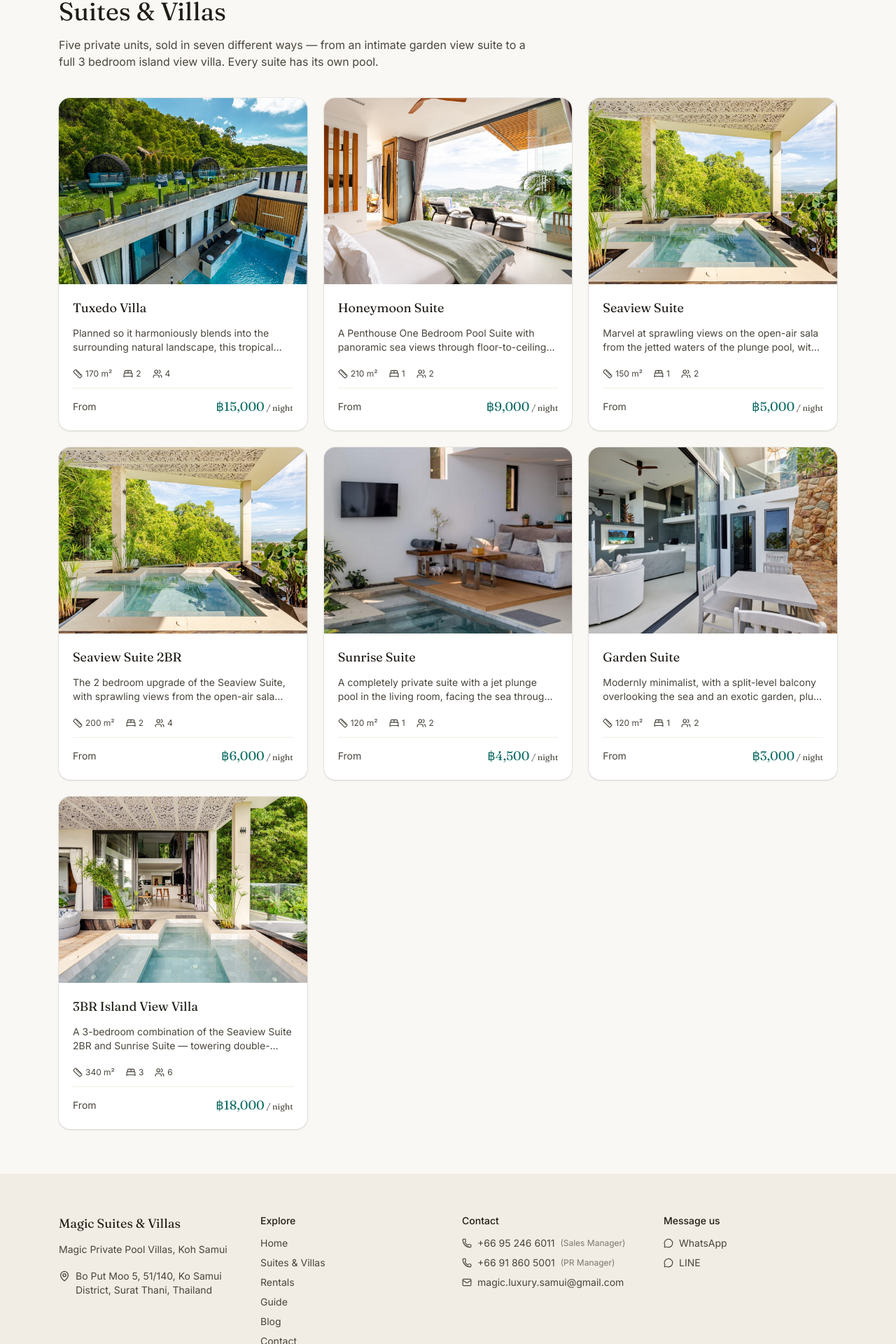
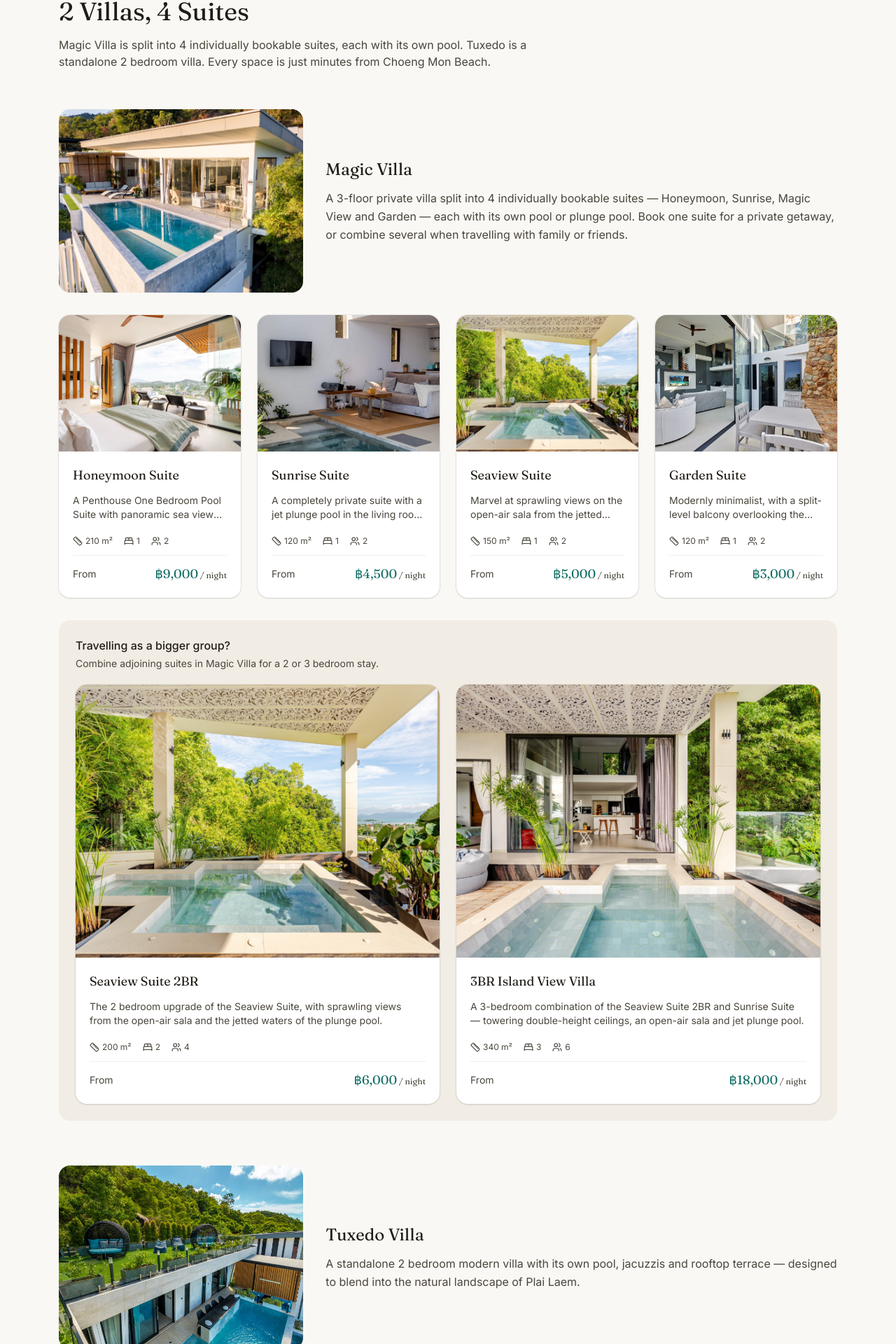
Before and after one commit to eldor1274/magicsamui-website, a Next.js app: page /rooms in a window 1280 px wide. Shown: the part 177-2097 px from the top of the page at 70% size. Built offline with nearby package versions, Linux system fonts and the light colour scheme; no server answers.

Commit message:
Restructure suites as 2 villas (Magic Villa's 4 suites + Tuxedo)
Groups Honeymoon/Sunrise/Seaview/Garden suites under Magic Villa with
combo bookings shown separately, and simplifies homepage stats to match
the current property layout and distances.

```diff
--- a/src/app/layout.tsx
+++ b/src/app/layout.tsx
@@ -20,7 +20,7 @@ const serif = Fraunces({
 export const metadata: Metadata = {
   title: "Magic Suites & Villas | Private Pool Villas in Koh Samui",
   description:
-    "Magic Suites & Villas offers private pool suites and villas on a hillside overlooking the gulf of Thailand in Koh Samui, minutes from Choeng Mon Beach.",
+    "Magic Suites & Villas offers 2 villas and 4 private pool suites on a hillside overlooking the gulf of Thailand in Koh Samui, 5 minutes from Choeng Mon Beach.",
   metadataBase: new URL(`https://${site.domain}`),
   verification: {
     google: process.env.NEXT_PUBLIC_GOOGLE_SITE_VERIFICATION,
--- a/src/app/page.tsx
+++ b/src/app/page.tsx
@@ -5,6 +5,8 @@ import BookNowButton from "@/components/BookNowButton";
 import RoomCard from "@/components/RoomCard";
 import { rooms } from "@/data/rooms";
 import { getAllBlogPosts } from "@/data/blog";
+
+const featuredRooms = rooms.filter((r) => r.slug !== "seaview-2br" && r.slug !== "island-view-3br");
 
 const essentials = [
   { icon: Wifi, label: "Free Wi-Fi" },
@@ -37,8 +39,8 @@ export default function Home() {
             Magic Private Pool Villas
           </h1>
           <p className="mt-4 max-w-lg text-stone-100/90">
-            2 minutes from Choeng Mon Beach. 5 private suites and villas, each
-            with its own pool, on a hillside overlooking the gulf of Thailand.
+            2 villas, 4 private suites — each with its own pool, on a hillside
+            overlooking the gulf of Thailand, just 5 minutes from the beach.
           </p>
           <div className="mt-8 flex flex-wrap gap-4">
             <BookNowButton />
@@ -55,9 +57,9 @@ export default function Home() {
       <section className="mx-auto grid max-w-6xl grid-cols-2 gap-6 px-5 py-14 text-center sm:grid-cols-4">
         {[
           ["2", "Villas, 1 location"],
-          ["2 min", "From Choeng Mon Beach"],
-          ["1 min", "To all groceries"],
-          ["5", "Units, 10 different ways"],
+          ["4", "Suites in Magic Villa"],
+          ["2 min", "To groceries by motorbike"],
+          ["5 min", "To the beach"],
         ].map(([stat, label]) => (
           <div key={label}>
             <p className="font-serif text-3xl text-pool">{stat}</p>
@@ -118,7 +120,7 @@ export default function Home() {
           </Link>
         </div>
         <div className="mt-8 grid gap-6 sm:grid-cols-2 lg:grid-cols-3">
-          {rooms.map((room) => (
+          {featuredRooms.map((room) => (
             <RoomCard key={room.slug} room={room} />
           ))}
         </div>
--- a/src/app/rooms/page.tsx
+++ b/src/app/rooms/page.tsx
@@ -1,28 +1,89 @@
 import type { Metadata } from "next";
+import Image from "next/image";
 import RoomCard from "@/components/RoomCard";
-import { rooms } from "@/data/rooms";
+import { getRoomBySlug } from "@/data/rooms";
+import { villas } from "@/data/villas";
 
 export const metadata: Metadata = {
   title: "Suites & Villas | Magic Suites & Villas",
   description:
-    "Explore our private pool suites and villas in Koh Samui, from cozy garden view suites to a 3 bedroom island view villa.",
+    "Explore Magic Villa's 4 private suites and the standalone Tuxedo Villa in Koh Samui — every suite has its own pool.",
 };
+
+const magicVilla = villas.find((v) => v.slug === "magic-villa")!;
+const tuxedoVilla = villas.find((v) => v.slug === "tuxedo")!;
+const combineSuites = [getRoomBySlug("seaview-2br")!, getRoomBySlug("island-view-3br")!];
 
 export default function RoomsPage() {
   return (
     <div className="mx-auto max-w-6xl px-5 py-16">
       <p className="text-sm uppercase tracking-[0.3em] text-pool">Magic Suites &amp; Villas</p>
-      <h1 className="mt-3 font-serif text-4xl text-ink">Suites &amp; Villas</h1>
+      <h1 className="mt-3 font-serif text-4xl text-ink">2 Villas, 4 Suites</h1>
       <p className="mt-4 max-w-2xl text-ink-soft">
-        Five private units, sold in seven different ways — from an intimate
-        garden view suite to a full 3 bedroom island view villa. Every suite
-        has its own pool.
+        Magic Villa is split into 4 individually bookable suites, each with
+        its own pool. Tuxedo is a standalone 2 bedroom villa. Every space is
+        just minutes from Choeng Mon Beach.
       </p>
-      <div className="mt-10 grid gap-6 sm:grid-cols-2 lg:grid-cols-3">
-        {rooms.map((room) => (
-          <RoomCard key={room.slug} room={room} />
-        ))}
-      </div>
+
+      <section className="mt-14">
+        <div className="grid gap-8 lg:grid-cols-3 lg:items-center">
+          <div className="relative aspect-[4/3] overflow-hidden rounded-2xl lg:col-span-1">
+            <Image
+              src={magicVilla.heroImage.src}
+              alt={magicVilla.heroImage.alt}
+              fill
+              sizes="(min-width: 1024px) 33vw, 100vw"
+              className="object-cover"
+            />
+          </div>
+          <div className="lg:col-span-2">
+            <h2 className="font-serif text-2xl text-ink">{magicVilla.name}</h2>
+            <p className="mt-3 text-ink-soft leading-relaxed">{magicVilla.description}</p>
+          </div>
+        </div>
+        <div className="mt-8 grid gap-6 sm:grid-cols-2 lg:grid-cols-4">
+          {magicVilla.roomSlugs.map((slug) => {
+            const room = getRoomBySlug(slug)!;
+            return <RoomCard key={room.slug} room={room} />;
+          })}
+        </div>
+
+        <div className="mt-8 rounded-2xl bg-stone-100 p-6">
+          <p className="font-medium text-ink">Travelling as a bigger group?</p>
+          <p className="mt-1 text-sm text-ink-soft">
+            Combine adjoining suites in Magic Villa for a 2 or 3 bedroom stay.
+          </p>
+          <div className="mt-5 grid gap-6 sm:grid-cols-2">
+            {combineSuites.map((room) => (
+              <RoomCard key={room.slug} room={room} />
+            ))}
+          </div>
+        </div>
+      </section>
+
+      <section className="mt-16">
+        <div className="grid gap-8 lg:grid-cols-3 lg:items-center">
+          <div className="relative aspect-[4/3] overflow-hidden rounded-2xl lg:col-span-1">
+            <Image
+              src={tuxedoVilla.heroImage.src}
+              alt={tuxedoVilla.heroImage.alt}
+              fill
+              sizes="(min-width: 1024px) 33vw, 100vw"
+              className="object-cover"
+            />
+          </div>
+          <div className="lg:col-span-2">
+            <h2 className="font-serif text-2xl text-ink">{tuxedoVilla.name}</h2>
+            <p className="mt-3 text-ink-soft leading-relaxed">{tuxedoVilla.description}</p>
+          </div>
+        </div>
+        <div className="mt-8 grid gap-6 sm:grid-cols-2 lg:grid-cols-3">
+          {tuxedoVilla.roomSlugs.map((slug) => {
+            const room = getRoomBySlug(slug)!;
+            return <RoomCard key={room.slug} room={room} />;
+          })}
+        </div>
+      </section>
     </div>
   );
 }
--- a/src/components/BlogCta.tsx
+++ b/src/components/BlogCta.tsx
@@ -7,7 +7,7 @@ export default function BlogCta() {
       <h3 className="font-serif text-xl text-sand">Stay at Magic Suites &amp; Villas — Koh Samui</h3>
       <p className="mx-auto mt-2 max-w-lg text-sm text-stone-100/80">
         Private pool suites and villas on a hillside overlooking the Gulf of
-        Thailand, 2 minutes from Choeng Mon Beach.
+        Thailand, 5 minutes from Choeng Mon Beach.
       </p>
       <div className="mt-5 flex flex-wrap items-center justify-center gap-3">
         <BookNowButton />
--- /dev/null
+++ b/src/data/villas.ts
@@ -0,0 +1,30 @@
+export interface Villa {
+  slug: string;
+  name: string;
+  description: string;
+  heroImage: { src: string; alt: string };
+  roomSlugs: string[];
+}
+
+export const villas: Villa[] = [
+  {
+    slug: "magic-villa",
+    name: "Magic Villa",
+    description:
+      "A 3-floor private villa split into 4 individually bookable suites — Honeymoon, Sunrise, Magic View and Garden — each with its own pool or plunge pool. Book one suite for a private getaway, or combine several when travelling with family or friends.",
+    heroImage: { src: "/images/home/Magic-Suites-50-2.jpg", alt: "Magic Villa exterior with private pool" },
+    roomSlugs: ["honeymoon-suite", "sunrise-suite", "seaview-suite", "garden-suite"],
+  },
+  {
+    slug: "tuxedo",
+    name: "Tuxedo Villa",
+    description:
+      "A standalone 2 bedroom modern villa with its own pool, jacuzzis and rooftop terrace — designed to blend into the natural landscape of Plai Laem.",
+    heroImage: { src: "/images/tuxedo/DMZ_3612-1.jpg", alt: "Tuxedo villa exterior with private pool" },
+    roomSlugs: ["tuxedo"],
+  },
+];
+
+export function getVillaByRoomSlug(roomSlug: string): Villa | undefined {
+  return villas.find((v) => v.roomSlugs.includes(roomSlug));
+}
```
